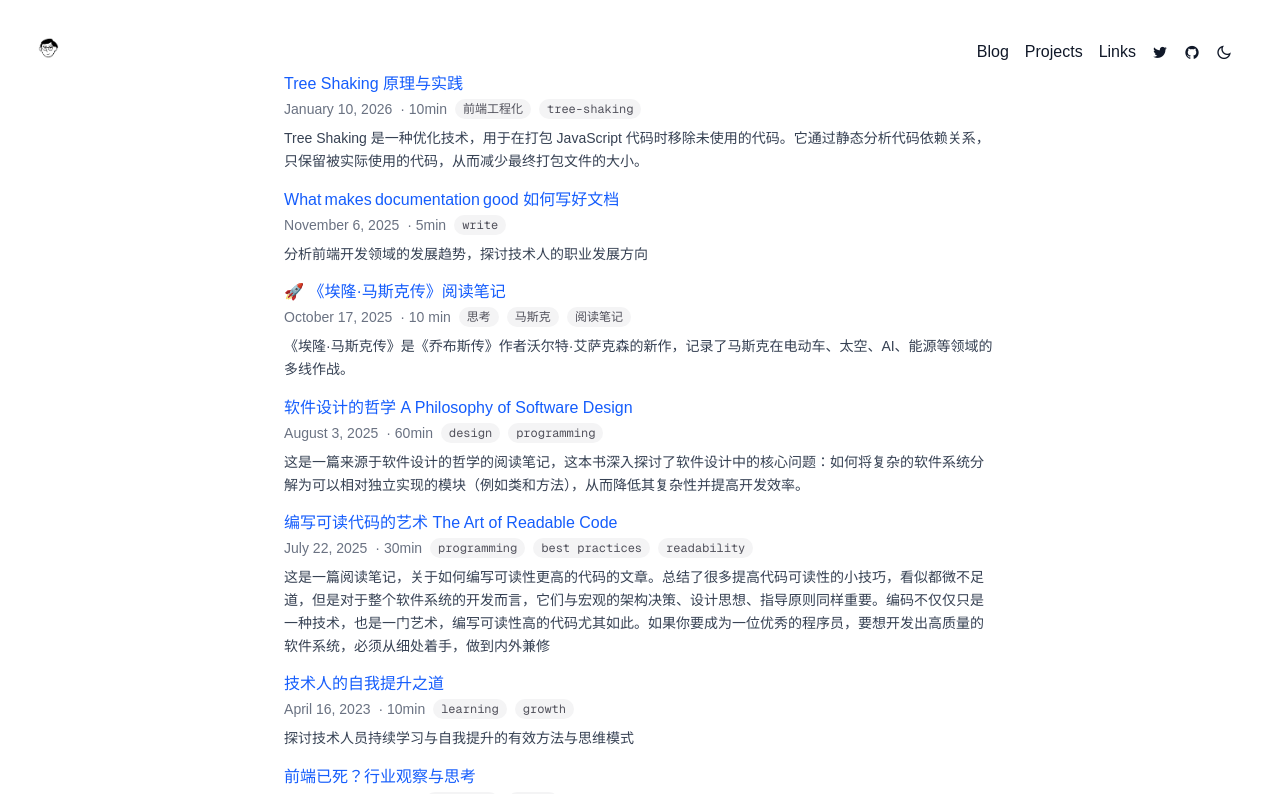
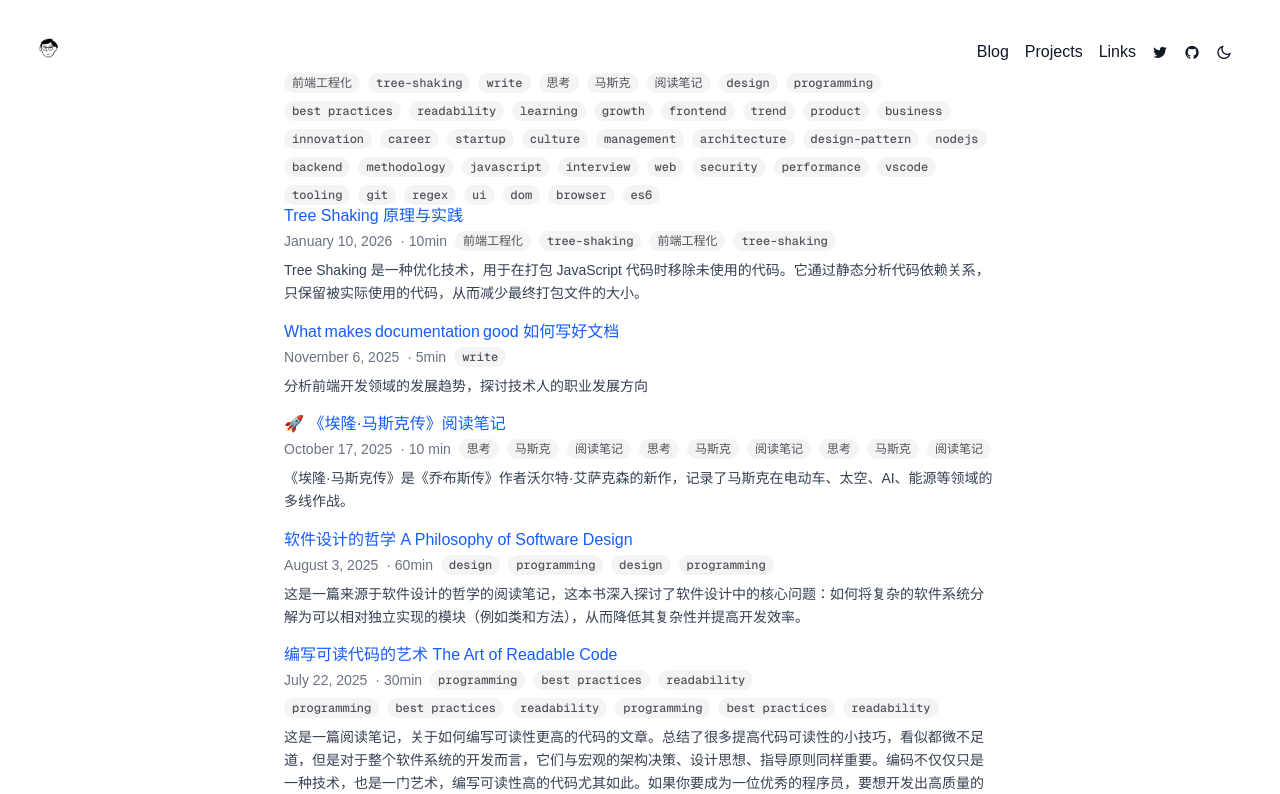
Before and after one commit to niexia/niexia.github.io, a Next.js app: page /posts in a window 1280 px wide. Shown: the top 794 px of the page. Built offline with nearby package versions, Linux system fonts and the light colour scheme.

Commit message:
feat(posts): add tag filtering functionality
- Create reusable Tag component with checkable and multiple selection support
- Implement tag filtering in posts page
- Replace inline tag elements with new Tag component
- Update layout styles to accommodate new features

```diff
--- a/app/components/Postcard.tsx
+++ b/app/components/Postcard.tsx
@@ -1,6 +1,7 @@
 import Link from 'next/link'
 import { format, parseISO } from 'date-fns'
 import { allPosts } from '../data/allPosts'
+import { Tag } from './Tag'
 
 type Post = (typeof allPosts)[number]
 
@@ -27,12 +28,7 @@ function PostCard(post: Post) {
           <span className='text-gray-500 dark:text-gray-400'>· {metadata.duration}</span>
         }
         {metadata.tag && metadata.tag.map((tag: string) => (
-          <span
-            key={tag}
-            className="px-2 py-0.5 rounded-full bg-zinc-100 dark:bg-zinc-800 text-xs text-zinc-600 dark:text-zinc-300 font-mono"
-          >
-            {tag}
-          </span>
+          <Tag options={metadata.tag} key={tag}/>
         ))}
       </div>
       <div className="text-sm text-gray-700 dark:text-zinc-300 leading-relaxed">{metadata.description}</div>
--- /dev/null
+++ b/app/components/Tag.tsx
@@ -0,0 +1,41 @@
+type TagProps = {
+  options: string[]
+  value?: string[]
+  onChange?: (value: string[]) => void
+  multiple?: boolean
+  checkable?: boolean
+}
+
+const Tag = ({ options, value = [], onChange, multiple = false, checkable = false }: TagProps) => {
+  const handleChange = (tag: string) => {
+    if (!checkable) return;
+
+    if (multiple) {
+      const result = value.includes(tag)
+        ? value.filter((t) => t !== tag)
+        : value.concat(tag)
+      onChange?.(result)
+    } else {
+      onChange?.([tag])
+    }
+  }
+
+  const isActive = (tag: string) => value.includes(tag)
+
+  return (
+    <span className="flex flex-wrap gap-2 text-sm font-medium">
+      {options.map((tag) => (
+        <span
+          key={tag}
+          className={`px-2 py-0.5 rounded-full text-xs font-mono cursor-pointer transition-colors ${isActive(tag) ? 'bg-green-500 text-white' : 'bg-zinc-100 dark:bg-zinc-800 text-zinc-600 dark:text-zinc-300'}`}
+          onClick={() => handleChange(tag)}
+          role="button"
+          >
+          {tag}
+        </span>
+      ))}
+    </span>
+  )
+}
+
+export { Tag }
--- a/app/layout.tsx
+++ b/app/layout.tsx
@@ -62,9 +62,9 @@ export default function RootLayout({
         <meta name="google-site-verification" content="gogjeUvgmxhMwuD2GEIWiR3tjeiYHGJRZVIRLWmZBHM" />
       </head>
       <body className={`${geistSans.variable} ${geistMono.variable} antialiased`} suppressHydrationWarning>
-        <div className="min-h-screen flex flex-col justify-between pt-0 md:pt-8 p-8 dark:bg-zinc-950 bg-white text-gray-900 dark:text-zinc-200">
+        <div className="min-h-screen flex flex-col pt-0 md:pt-8 p-8 dark:bg-zinc-950 bg-white text-gray-900 dark:text-zinc-200">
           <NavBar />
-          <main className="max-w-[60ch] md:max-w-[80ch] mx-auto w-full space-y-6">
+          <main className="max-w-[60ch] md:max-w-[80ch] mx-auto w-full space-y-6 flex-grow">
             {children}
           </main>
           <Footer />
--- a/app/posts/page.tsx
+++ b/app/posts/page.tsx
@@ -1,14 +1,25 @@
+"use client"
+
 import { compareDesc, } from 'date-fns'
 import { allPosts } from '../data/allPosts'
 import { PostCard } from '../components/Postcard'
-
+import { Tag } from '../components/Tag'
+import { useMemo, useState } from 'react'
 
 export default function Posts() {
   const posts = allPosts.sort((a, b) => compareDesc(new Date(a.metadata.date), new Date(b.metadata.date)))
+  const tags = [...new Set(posts.flatMap((post) => post.metadata.tag ?? []))]
+  const [selectedTags, setSelectedTags] = useState<string[]>([]);
+  const filteredPosts = useMemo(() => {
+    return selectedTags.length
+      ? posts.filter((post) => selectedTags.some((tag) => post.metadata.tag?.includes(tag)))
+      : posts;
+  }, [selectedTags, posts])
 
   return (
     <div className="mx-auto">
-      {posts.map((post, idx) => (
+      <Tag options={tags} value={selectedTags} onChange={setSelectedTags} checkable multiple />
+      {filteredPosts.map((post, idx) => (
         <PostCard key={idx} {...post} />
       ))}
     </div>
```
